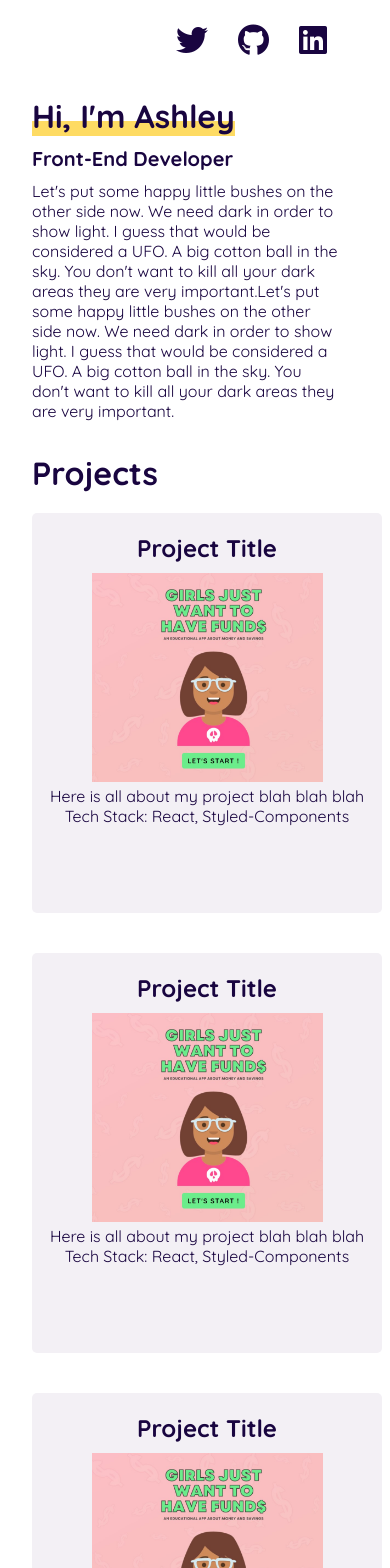
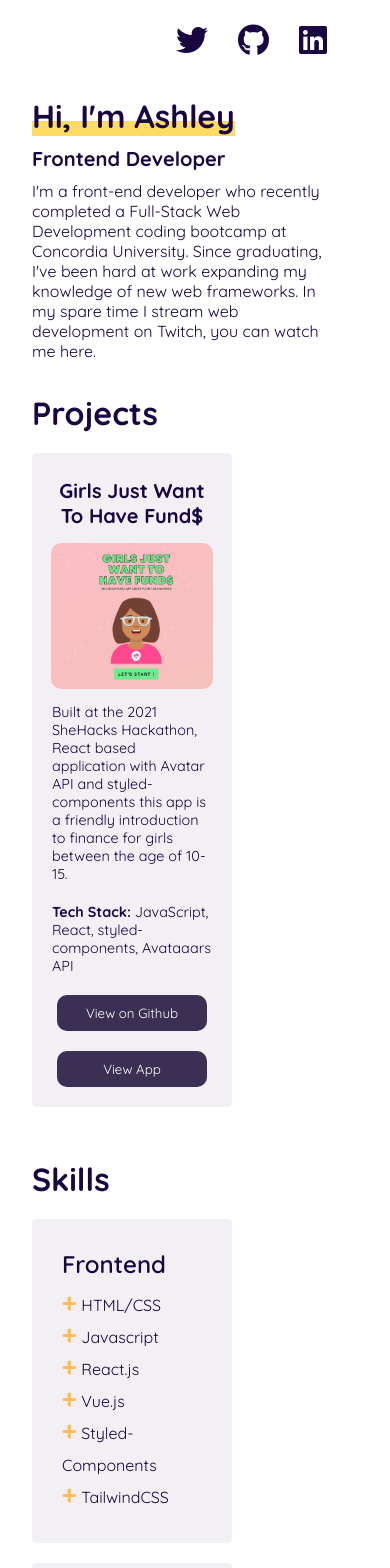
Before and after one commit to splashley/portfolio-v2, a Vue app: page / in a window 390 px wide. Shown: the top 1568 px of the page. Built offline with nearby package versions, Linux system fonts and the light colour scheme.

Commit message:
last minute css tweaks

```diff
--- a/public/index.html
+++ b/public/index.html
@@ -1,5 +1,5 @@
 <!DOCTYPE html>
-<html lang="">
+<html lang="en">
   <head>
     <meta charset="utf-8">
     <meta http-equiv="X-UA-Compatible" content="IE=edge">
@@ -11,9 +11,6 @@
 <script src="https://kit.fontawesome.com/3d0ab7675b.js" crossorigin="anonymous"></script>
   </head>
   <body>
-    <noscript>
-      <strong>We're sorry but <%= htmlWebpackPlugin.options.title %> doesn't work properly without JavaScript enabled. Please enable it to continue.</strong>
-    </noscript>
     <div id="app"></div>
     <!-- built files will be auto injected -->
   </body>
--- a/src/components/About.vue
+++ b/src/components/About.vue
@@ -3,22 +3,24 @@
     <div class="left">
       <div class="slide-right">
         <h1><span class="box">Hi, I'm Ashley</span></h1>
-        <h2>Front-End Developer</h2>
+        <h2>Frontend Developer</h2>
       </div>
       <div>
         <p class="p-about">
-          Let's put some happy little bushes on the other side now. We need dark
-          in order to show light. I guess that would be considered a UFO. A big
-          cotton ball in the sky. You don't want to kill all your dark areas
-          they are very important.Let's put some happy little bushes on the
-          other side now. We need dark in order to show light. I guess that
-          would be considered a UFO. A big cotton ball in the sky. You don't
-          want to kill all your dark areas they are very important.
+          I'm a front-end developer who recently completed a Full-Stack Web
+          Development coding bootcamp at Concordia University. Since graduating,
+          I've been hard at work expanding my knowledge of new web frameworks.
+          In my spare time I stream web development on Twitch, you can watch me
+          <a href="https://www.twitch.com/splashley" target="_blank">here</a>.
         </p>
       </div>
     </div>
     <div class="right">
-      <img src="@/assets/test.png" width="400px" alt="" />
+      <img
+        src="@/assets/test.png"
+        width="400px"
+        alt="A portrait of Ashley Hynes"
+      />
     </div>
   </div>
 </template>
@@ -38,7 +40,16 @@ h2 {
 }
 .about-wrapper {
   display: flex;
-  padding: 4rem 18rem;
+  padding: 6rem 18rem;
+}
+a {
+  text-decoration: none;
+  color: #190540;
+}
+
+a:hover {
+  color: #fedb63;
+  cursor: pointer;
 }
 
 .right {
@@ -70,13 +81,14 @@ h2 {
 
 .p-about {
   margin-top: 30px;
-  padding-right: 50px;
+  padding-right: 110px;
   font-size: 1.5rem;
 }
 
 @media only screen and (max-width: 1500px) {
   .p-about {
     font-size: 1.25rem;
+    padding-right: 90px;
   }
 }
 
--- a/src/components/Footer.vue
+++ b/src/components/Footer.vue
@@ -1,6 +1,6 @@
 <template>
   <div class="hello">
-    <p>Designed by me & created with VueJS</p>
+    <p>Made with love by me using Vue.js</p>
   </div>
 </template>
 
--- a/src/components/Header.vue
+++ b/src/components/Header.vue
@@ -1,5 +1,5 @@
 <template>
-  <div class="header">
+  <nav class="header">
     <div class="nav-links">
       <ul>
         <li><a href="#Projects">Projects</a></li>
@@ -10,7 +10,7 @@
     <div>
       <SocialMediaIcons />
     </div>
-  </div>
+  </nav>
 </template>
 
 <script>
--- a/src/components/Projects.vue
+++ b/src/components/Projects.vue
@@ -3,22 +3,31 @@
     <h1>Projects</h1>
     <div class="projects-section">
       <div class="single-project">
-        <h2>Project Title</h2>
-        <img src="../assets/project1.jpg" width="70%" alt="" />
-        <p>Here is all about my project blah blah blah</p>
-        <p>Tech Stack: React, Styled-Components</p>
-      </div>
-      <div class="single-project">
-        <h2>Project Title</h2>
-        <img src="../assets/project1.jpg" width="70%" alt="" />
-        <p>Here is all about my project blah blah blah</p>
-        <p>Tech Stack: React, Styled-Components</p>
-      </div>
-      <div class="single-project">
-        <h2>Project Title</h2>
-        <img src="../assets/project1.jpg" width="70%" alt="" />
-        <p>Here is all about my project blah blah blah</p>
-        <p>Tech Stack: React, Styled-Components</p>
+        <h2>Girls Just Want To Have Fund$</h2>
+        <img
+          src="../assets/project1.jpg"
+          class="project-img"
+          alt="Girls Just Want To Have Fund$ - Project"
+        />
+        <p>
+          Built at the 2021 SheHacks Hackathon, React based application with
+          Avatar API and styled-components this app is a friendly introduction
+          to finance for girls between the age of 10-15.
+        </p>
+        <p>
+          <strong>Tech Stack:</strong> JavaScript, React, styled-components,
+          Avataaars API
+        </p>
+        <a
+          href="https://github.com/splashley/girls-just-want-to-have-funds-app"
+          target="_blank"
+          ><button class="project-btn">View on Github</button></a
+        >
+        <a
+          href="https://girls-just-want-to-have-funds.netlify.app/"
+          target="_blank"
+          ><button class="project-btn">View App</button></a
+        >
       </div>
     </div>
   </div>
@@ -31,6 +40,7 @@ export default {};
 <style scoped>
 h2 {
   margin: 10px 0;
+  padding: 5px;
 }
 .projects {
   text-align: left;
@@ -45,8 +55,7 @@ h2 {
 .single-project {
   background-color: #f3f0f5;
   border-radius: 5px;
-  width: 350px;
-  height: 400px;
+  width: 390px;
   padding: 10px;
   margin: 20px;
   text-align: center;
@@ -54,6 +63,29 @@ h2 {
 
 .single-project:first-child {
   margin-left: 0;
+}
+
+.single-project p {
+  font-size: 0.9rem;
+  text-align: left;
+  padding: 10px;
+}
+
+.project-img {
+  border-radius: 10px;
+  width: 90%;
+}
+
+.project-btn {
+  border: none;
+  border-radius: 10px;
+  padding: 10px;
+  margin: 10px;
+  width: 150px;
+  font-family: "Quicksand", sans-serif;
+  background-color: #3b2f53;
+  color: white;
+  cursor: pointer;
 }
 
 @media only screen and (max-width: 1200px) {
@@ -69,6 +101,10 @@ h2 {
 }
 
 @media only screen and (max-width: 768px) {
+  h2 {
+font-size: 1.25rem;
+  }
+
   .projects-section {
     display: flex;
     flex-direction: column;
@@ -76,6 +112,11 @@ h2 {
   .single-project {
     margin-left: 0;
     margin-top: 20px;
+    border-radius: 5px;
+    width: 200px;
+    padding: 10px;
+    margin: 20px;
+    text-align: center;
   }
 
   .projects {
--- a/src/components/Skills.vue
+++ b/src/components/Skills.vue
@@ -85,9 +85,16 @@ export default {
   .skills-group {
   display: flex;
   flex-direction: column;
-}
+  }
+
 .skillName {
   margin-left: 0px;
+    font-size: 1.5rem;
+    background-color: #f3f0f5;
+  border-radius: 5px;
+  width: 200px;
+  height: 100%;
+  padding: 30px;
 }
 
 }
--- a/src/components/SocialMediaIcons.vue
+++ b/src/components/SocialMediaIcons.vue
@@ -1,8 +1,8 @@
 <template>
   <div class="social-media-icons">
-     <a href="https://twitter.com/splashleycodes"><i class="fab fa-twitter fa-2x"></i></a>
-      <a href="https://github.com/splashley"><i class="fab fa-github fa-2x"></i></a>
-       <a href="https://www.linkedin.com/in/ashley-hynes/"><i class="fab fa-linkedin fa-2x"></i></a>
+     <a href="https://twitter.com/splashleycodes" target="_blank"><i class="fab fa-twitter fa-2x" alt="Twitter Logo Link"></i></a>
+      <a href="https://github.com/splashley" target="_blank"><i class="fab fa-github fa-2x" alt="Github Logo Link"></i></a>
+       <a href="https://www.linkedin.com/in/ashley-hynes/" target="_blank"><i class="fab fa-linkedin fa-2x" alt="LinkedIn Logo Link"></i></a>
   </div>
 </template>
 
@@ -31,6 +31,7 @@ text-decoration: none;
 
 a:hover {
   color: #fedb63;
+  cursor: pointer;
 }
 
 @media only screen and (max-width: 1200px) {
```
